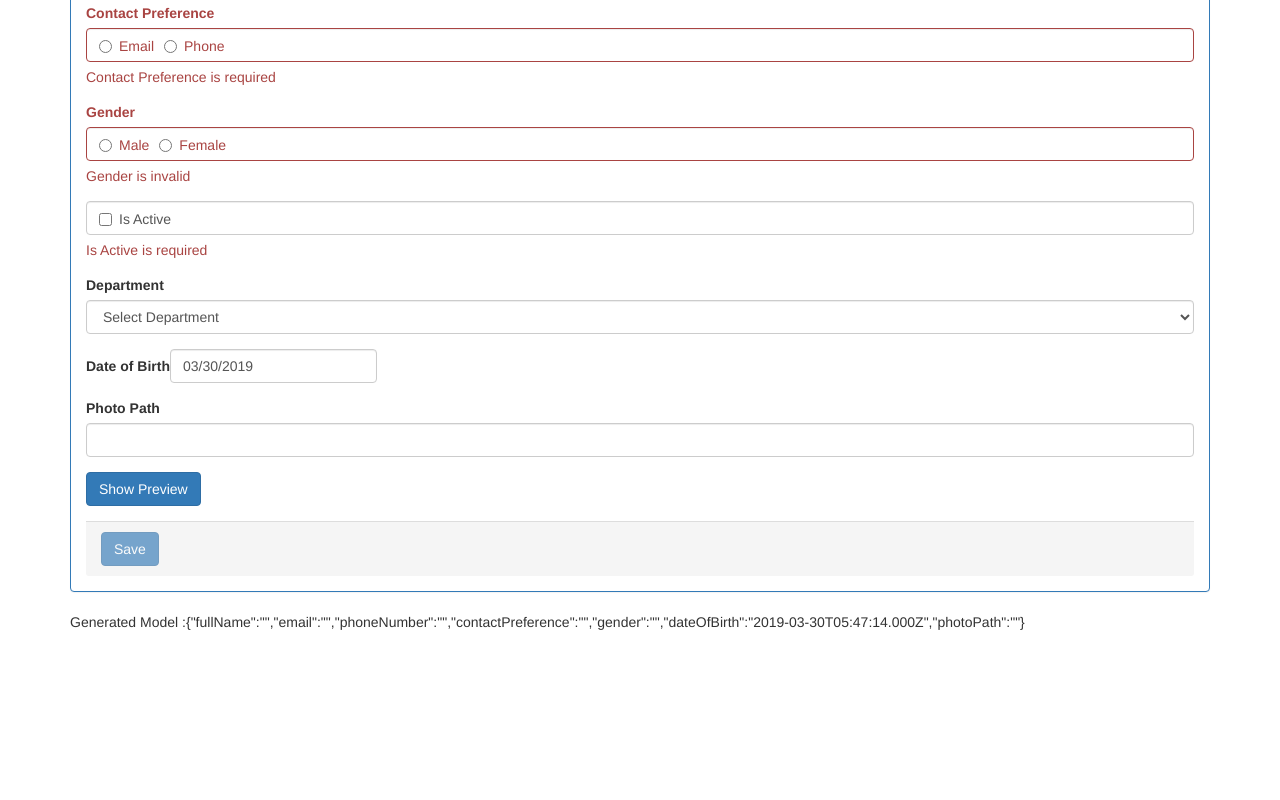
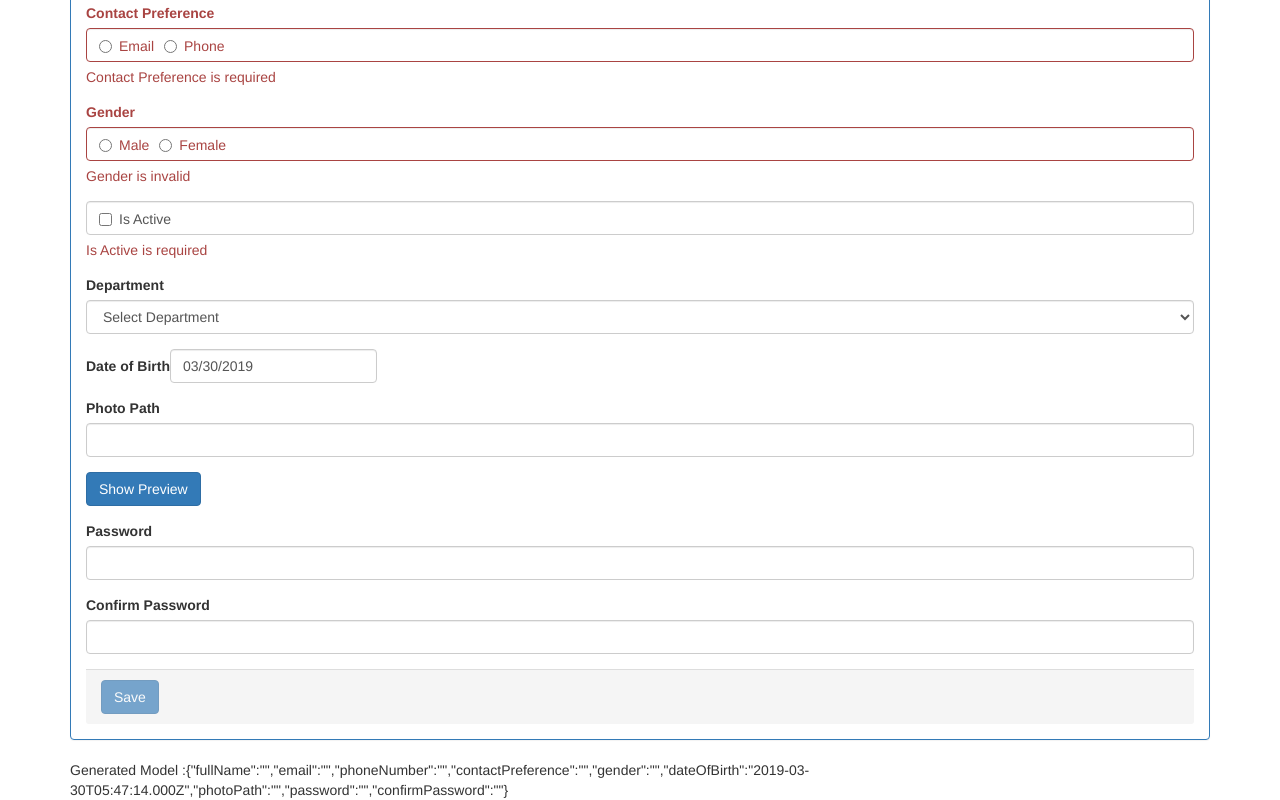
Before and after one commit to ChrisWongAtCUHK/React-CRUD-Tutorial, a React (Create React App) app: page /create in a window 1280 px wide. Shown: the part 346-1146 px from the top of the page. Before the commit the page ends 978 px from the top, so only its background shows below. Built offline with nearby package versions, Linux system fonts and the light colour scheme.

Commit message:
Apply touched for validation and add password

```diff
--- a/src/employees/CreateEmployee.js
+++ b/src/employees/CreateEmployee.js
@@ -25,37 +25,54 @@ class CreateEmployee extends Component {
                 contactPreference: '',
                 gender: '',
                 dateOfBirth: new Date(),
-                photoPath: ''
+                photoPath: '',
+                password: '',
+                confirmPassword: ''
             },
             previewPhoto: false,
             employeeForm : {
                 invalid: true
             },
             fullNameControl: {
+                touched: false,
                 hasError: false,
                 hasSuccess: false,
             },
             emailControl: {
+                touched: false,
                 hasError: false,
                 hasSuccess: false,
                 invalid: false
             },
             phoneNumberControl: {
+                touched: false,
                 hasError: false,
                 hasSuccess: false,
                 invalid: undefined
             },
             contactPreferenceControl: {
+                touched: false,
                 hasError: true
             },
             isActiveControl: {
+                touched: false,
                 invalid: true
             },
             genderControl: {
+                touched: false,
                 hasError: true
             },
             departmentControl: {
                 selectedId: null,
+                touched: false,
+                hasError: false
+            },
+            passwordControl: {
+                touched: false,
+                hasError: false
+            },
+            confirmPasswordControl: {
+                touched: false,
                 hasError: false
             }
         };
@@ -142,6 +159,7 @@ class CreateEmployee extends Component {
         if(event.target.required) {
             if(event.target.value === null || event.target.value.trim().length === 0){
                 this.setState({[control]: {
+                    touched: true,
                     hasError: true,
                     hasSuccess: false
                 }}, function(){
@@ -150,6 +168,7 @@ class CreateEmployee extends Component {
                 hasError = true;
             } else {
                 this.setState({[control]: {
+                    touched: true,
                     hasError: false,
                     hasSuccess: true
                 }}, function(){
@@ -158,6 +177,7 @@ class CreateEmployee extends Component {
             }
         } else {
             this.setState({[control]: {
+                touched: true,
                 hasError: false,
                 hasSuccess: false
             }}, function(){
@@ -169,6 +189,7 @@ class CreateEmployee extends Component {
         if(event.target.required && event.target.pattern){
             if(RegExp(event.target.pattern).test(event.target.value)){
                 this.setState(prevState => ({[control]: {
+                    touched: true,
                     invalid: false,
                     hasError: false,
                     hasSuccess: true
@@ -177,6 +198,7 @@ class CreateEmployee extends Component {
                 if(!hasError){
                     // invalid pattern
                     this.setState(prevState => ({[control]: {
+                        touched: true,
                         invalid: true,
                         hasError: true,
                         hasSuccess: prevState[control].hasSuccess
@@ -193,13 +215,17 @@ class CreateEmployee extends Component {
         let phoneNumber = document.getElementById("phoneNumber");
         let isActive = document.getElementsByName("isActive")[0];
         let department = document.getElementById("department");
-        if(this.state.fullNameControl.hasSuccess &&
-            !this.state.contactPreferenceControl.hasError &&
-            ((email.required && this.state.emailControl.hasSuccess && !this.state.emailControl.invalid) || !email.required) &&
-            ((phoneNumber.required && this.state.phoneNumberControl.hasSuccess) || !phoneNumber.required) &&
-            this.state.genderControl.hasSuccess &&
+        let password = document.getElementById("password");
+        let confirmPassword = document.getElementById("confirmPassword");
+        if((this.state.fullNameControl.touched && this.state.fullNameControl.hasSuccess) &&
+            (this.state.contactPreferenceControl.touched && !this.state.contactPreferenceControl.hasError) &&
+            ((email.required && this.state.emailControl.touched && this.state.emailControl.hasSuccess && !this.state.emailControl.invalid) || !email.required) &&
+            ((phoneNumber.required && this.state.phoneNumberControl.touched && this.state.phoneNumberControl.hasSuccess) || !phoneNumber.required) &&
+            (this.state.genderControl.touched && this.state.genderControl.hasSuccess) &&
             ((isActive.required && !this.state.isActiveControl.invalid) || !isActive.required) &&
-            ((department.required && !this.state.departmentControl.hasError) || !department.required)){
+            ((department.required && (this.state.departmentControl.touched && !this.state.departmentControl.hasError)) || !department.required) &&
+            ((password.required && (this.state.passwordControl.touched && !this.state.passwordControl.hasError)) || !password.required) &&
+            ((confirmPassword.required && (this.state.confirmPasswordControl.touched && !this.state.confirmPasswordControl.hasError)) || !confirmPassword.required)){
             this.setState({employeeForm : {invalid: false}});
         } else {
             this.setState({employeeForm : {invalid: true}});
@@ -418,6 +444,34 @@ class CreateEmployee extends Component {
                                 </button>
                             </div>
 
+                            <div className={"form-group "
+                                + (this.state.passwordControl.hasError ? "has-error" : "")}>
+                                <label htmlFor ="password">Password</label>
+                                <input id="password" type="text" className="form-control" name="password" required
+                                    value={this.state.employee.password}
+                                    onChange={this.handleChange}
+                                    onBlur={this.validate}/>
+                                    { this.state.passwordControl.hasError ?
+                                        <span className="help-block">
+                                            Password is required
+                                        </span>
+                                        : null }
+                            </div>
+
+                            <div className={"form-group "
+                                + (this.state.confirmPasswordControl.hasError ? "has-error" : "")}>
+                                <label htmlFor ="confirmPassword">Confirm Password</label>
+                                <input id="confirmPassword" type="text" className="form-control" name="confirmPassword" required
+                                    value={this.state.employee.confirmPassword}
+                                    onChange={this.handleChange}
+                                    onBlur={this.validate}/>
+                                    { this.state.confirmPasswordControl.hasError ?
+                                        <span className="help-block">
+                                            Confirm Password is required
+                                        </span>
+                                        : null }
+                            </div>
+
                             <div className="panel-footer">
                                 <button className="btn btn-primary" type="submit" disabled={this.state.employeeForm.invalid}>Save</button>
                             </div>
```
